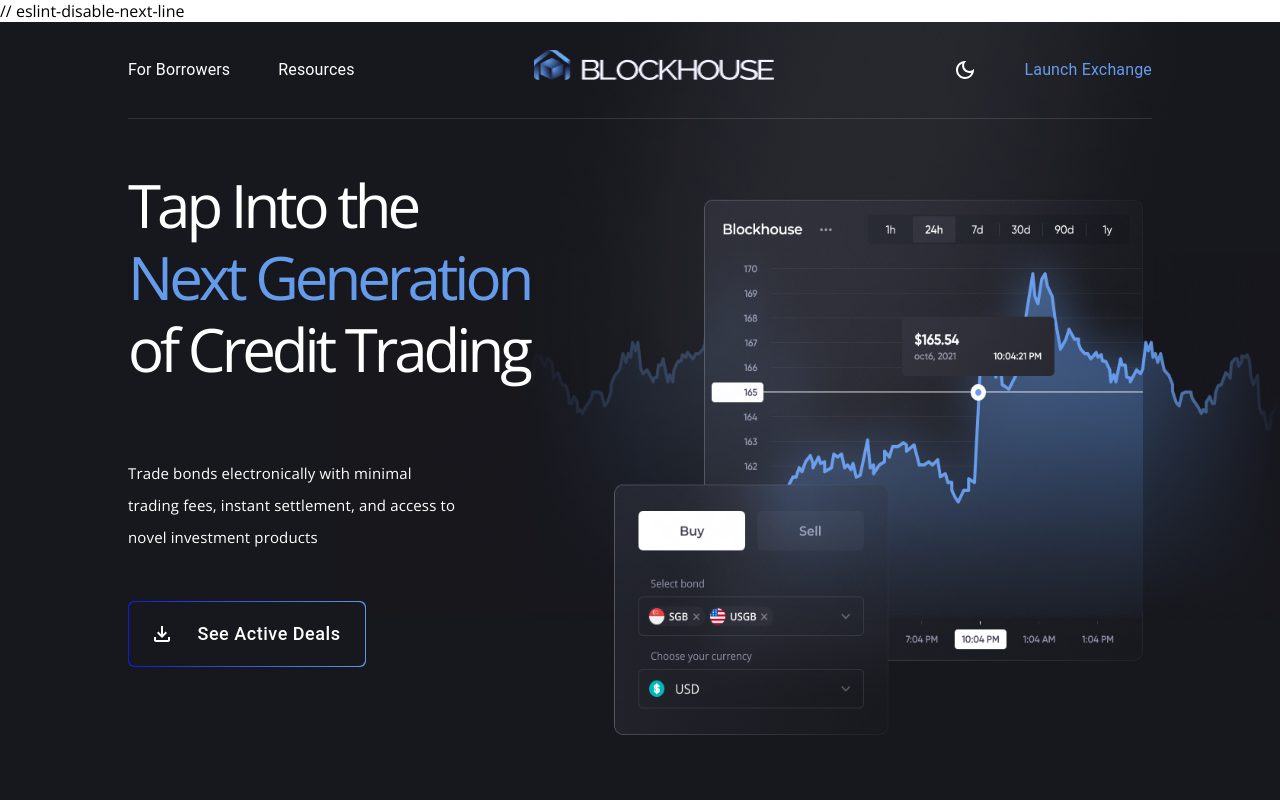
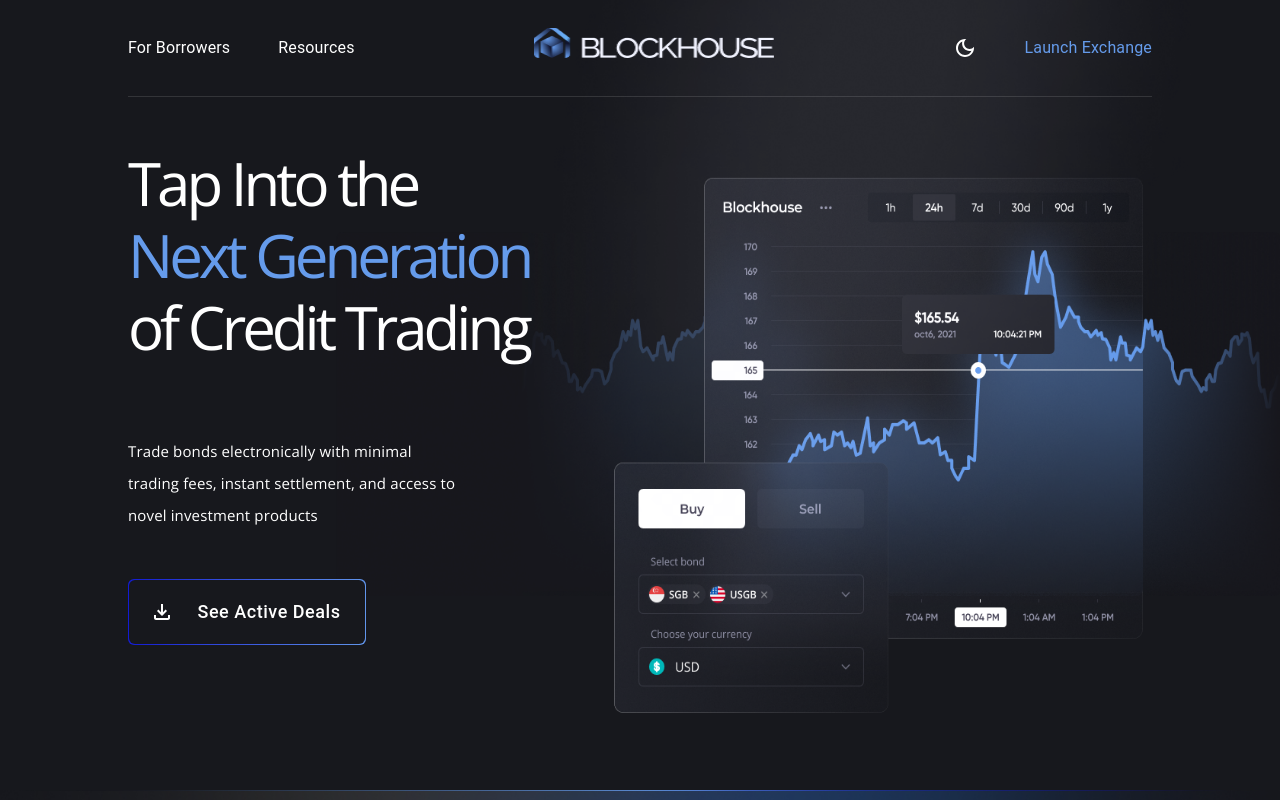
Before and after one commit to Blockhouse-Capital/website-bhc, a React (Create React App) app: page / in a window 1280 px wide. Shown: the top 800 px of the page. Built offline with nearby package versions, Linux system fonts and the light colour scheme.

Commit message:
Update App.tsx

```diff
--- a/src/App.tsx
+++ b/src/App.tsx
@@ -33,7 +33,6 @@
       {/* <CompletedAuction /> */}
       {/* <Structured /> */}
 
-      // eslint-disable-next-line
       <BrowserRouter>
         <Routes>
           <Route path="/" element={<LandingPage />} />
```
